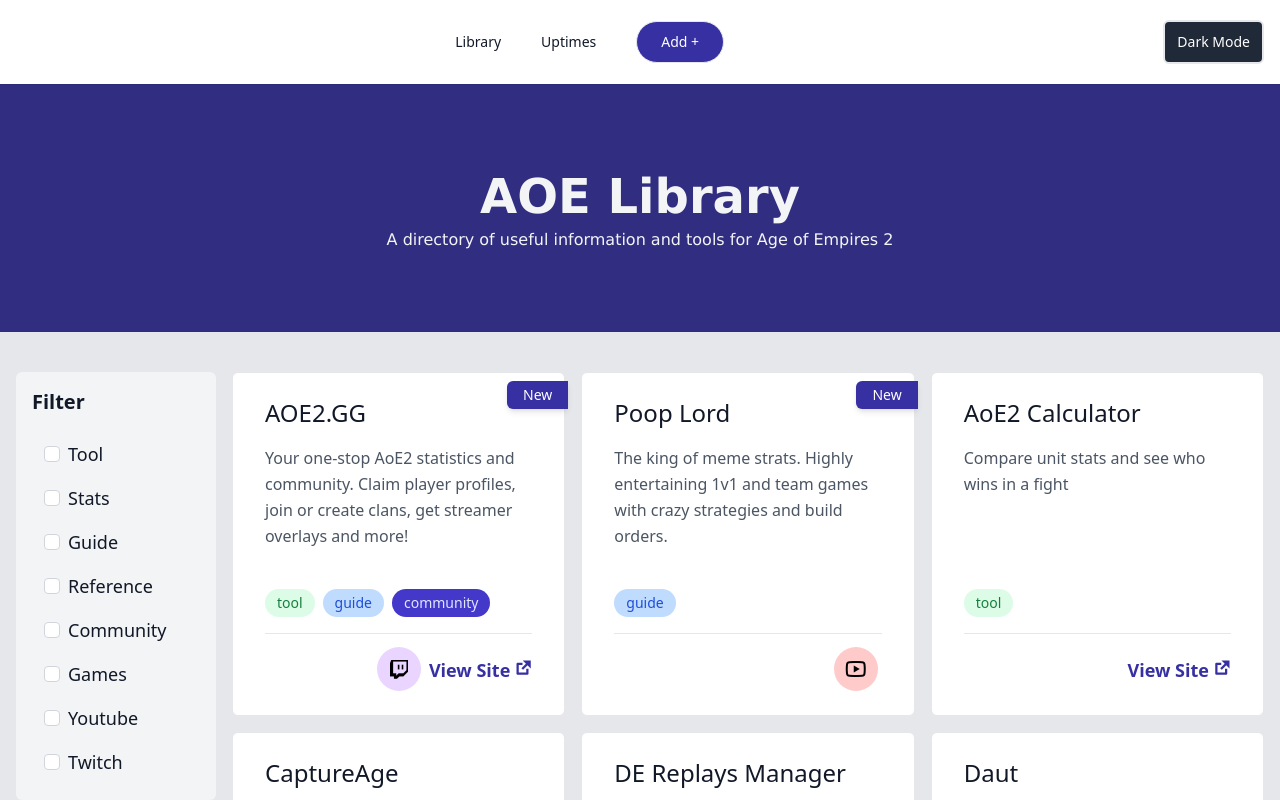
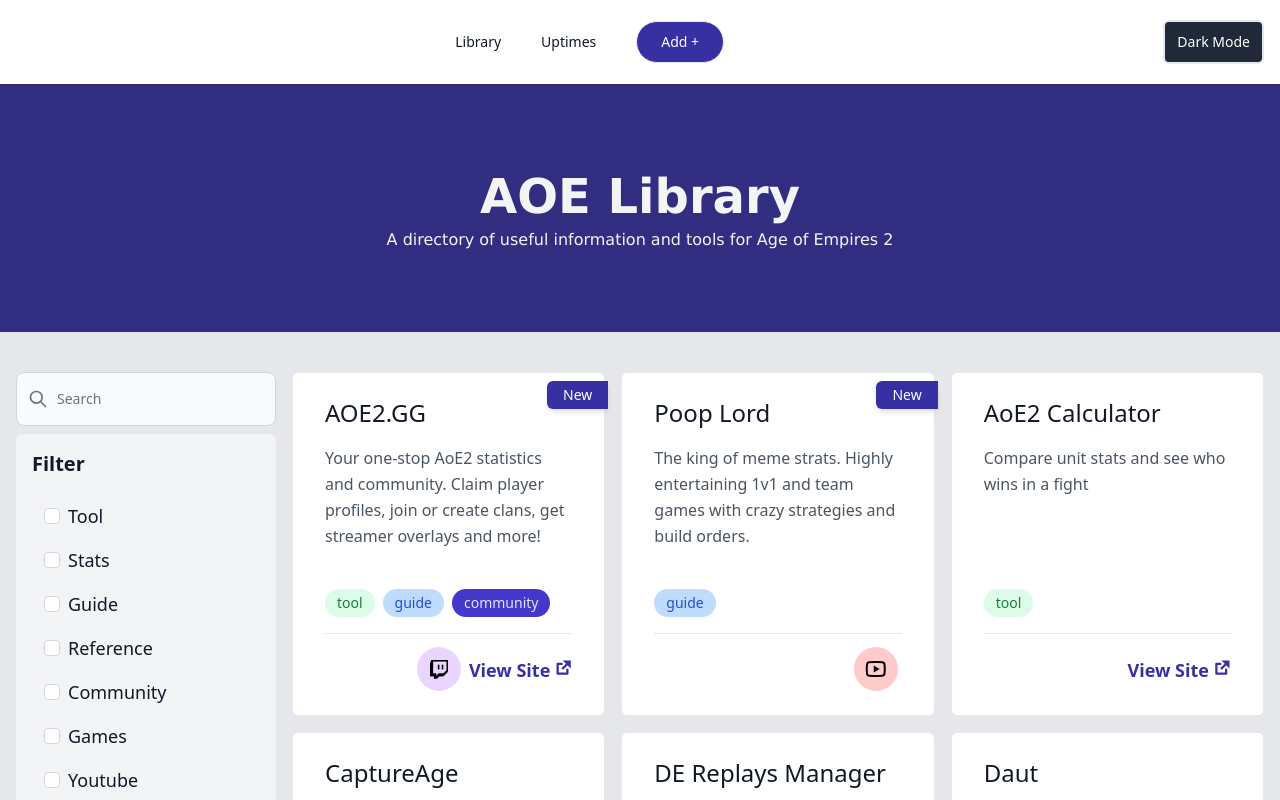
Before and after one commit to collinstommy/aoe-library, a SvelteKit app: page / in a window 1280 px wide. Shown: the top 800 px of the page. Built offline with nearby package versions, Linux system fonts and the light colour scheme.

Commit message:
Search (#12)
* colors on filters

* style updates

* fuzzy search + remove votes

```diff
--- a/package.json
+++ b/package.json
@@ -32,7 +32,8 @@
 	"dependencies": {
 		"@tailwindcss/forms": "^0.5.3",
 		"@tailwindcss/ui": "^0.7.2",
-		"dayjs": "^1.10.4"
+		"dayjs": "^1.10.4",
+		"fuse.js": "^6.6.2"
 	},
 	"type": "module"
 }
--- a/src/components/Filters.svelte
+++ b/src/components/Filters.svelte
@@ -16,8 +16,8 @@
 	let show = true;
 </script>
 
-<aside
-	class="filters mb-4 flex w-full flex-col rounded-md border border-indigo-400 bg-gray-100 py-2 px-4 dark:border dark:border-gray-100 dark:bg-gray-800 md:m-0 md:mr-4 md:w-auto md:border-0 md:py-4"
+<div
+	class="filters mb-4 flex w-full flex-col rounded-md border border-indigo-400 bg-gray-100 py-2 px-4 dark:border dark:border-gray-100 dark:bg-gray-800 md:m-0 md:w-auto md:border-0 md:py-4"
 >
 	<div class="flex items-baseline justify-between">
 		<label class="flex md:pointer-events-none" for="showFilters">
@@ -89,7 +89,7 @@
 			{/each}
 		</div>
 	</div>
-</aside>
+</div>
 
 <style>
 	.label {
--- a/src/components/Library.svelte
+++ b/src/components/Library.svelte
@@ -1,6 +1,5 @@
 <script>
-	// import { paginate, LightPaginationNav, DarkPaginationNav } from 'svelte-paginate'
-	// import { onMount } from 'svelte';
+	import Fuse from 'fuse.js';
 	import Filters from './Filters.svelte';
 	import selectedFilters from '../stores/filters';
 	import Hero from './Hero.svelte';
@@ -9,6 +8,7 @@
 	import { getStartIndex, getEndIndex } from '../lib/usePagination';
 	import isNew from '$lib/isNew';
 	import darkMode from '../stores/darkMode';
+	import Search from './Search.svelte';
 
 	export let items;
 
@@ -18,18 +18,7 @@
 		isDark = value;
 	});
 
-	// TODO: fix pagination for dark mode
-
-	// const Pagination = isDark ? DarkPaginationNav : LightPaginationNav;
-
-	// import { voteEndpoint } from '../config/endpoints';
 	let activeFilters = [];
-
-	// onMount(async () => {
-	// 	// const res = await fetch(voteEndpoint);
-	// 	// votes = await res.json();
-	// 	// console.log({ votes });
-	// });
 
 	const unsubscribe = selectedFilters.subscribe((value) => {
 		activeFilters = value;
@@ -37,17 +26,6 @@
 
 	let currentPage = 0;
 	let pageSize = 12;
-
-	let votes = [];
-
-	const getVoteCount = (itemId) => (vote) => vote.resourceId === itemId;
-	const addVotes = (item) => {
-		const resource = votes.find(getVoteCount(item.id));
-		return {
-			...item,
-			voteCount: resource ? +resource.voteCount : 0
-		};
-	};
 
 	const setIsNew = (item) => {
 		return {
@@ -66,10 +44,11 @@
 		return 0;
 	};
 
+	let searchTerm = '';
+
 	const paginate = ({ items, pageSize, currentPage }) => {
 		const startIndex = getStartIndex(pageSize, currentPage);
 		const endIndex = getEndIndex(pageSize, currentPage, items.length);
-		console.log({ startIndex, endIndex });
 		return items.slice(startIndex, endIndex + 1);
 	};
 
@@ -77,7 +56,18 @@
 		currentPage = i;
 	};
 
-	$: selectedItems = sortItems(activeFilters, items).map(addVotes).map(setIsNew).sort(byDate);
+	$: searchAndSort = (items, activeFilters) => {
+		const sorted = sortItems(activeFilters, items);
+		if (!searchTerm) return sorted;
+		const fuse = new Fuse(sorted, {
+			keys: ['description', 'title'],
+			threshold: 0.3
+		});
+		const searched = fuse.search(searchTerm);
+		return searched.map(({ item }) => item);
+	};
+
+	$: selectedItems = searchAndSort(items, activeFilters).map(setIsNew).sort(byDate);
 
 	$: pages = Array.from({ length: Math.ceil(selectedItems.length / pageSize) });
 	$: paginatedItems = paginate({ items: selectedItems, pageSize, currentPage });
@@ -88,20 +78,12 @@
 		title="AOE Library"
 		description="A directory of useful information and tools for Age of Empires 2"
 	/>
-	<div
-		class="
-		main-container
-		flex
-		flex-col
-		items-start
-		p-3
-
-		md:flex-row
-		md:p-4
-		"
-	>
-		<Filters {setPage} />
-		<section class="grid flex-1 grid-cols-1 gap-4 lg:grid-cols-2 xl:grid-cols-3">
+	<div class="main-container flex w-full flex-col items-start p-3 md:flex-row md:p-4">
+		<aside class="w-full md:mr-4 md:w-auto">
+			<Search bind:searchTerm />
+			<Filters {setPage} />
+		</aside>
+		<section class="grid w-full flex-1 grid-cols-1 gap-4 lg:grid-cols-2 xl:grid-cols-3">
 			{#each paginatedItems as item (item.title)}
 				<Card {...item} />
 			{/each}
@@ -130,14 +112,6 @@
 				>
 			{/each}
 		</ul>
-		<!-- <Pagination
-			totalItems="{selectedItems.length}"
-			pageSize="{pageSize}"
-			currentPage="{currentPage}"
-			limit="{1}"
-			showStepOptions="{true}"
-			on:setPage="{(e) => currentPage = e.detail.page}"
-		/> -->
 	</div>
 </div>
 
--- /dev/null
+++ b/src/components/Search.svelte
@@ -0,0 +1,35 @@
+<script>
+	export let searchTerm = '';
+</script>
+
+<form class="mb-2 w-full">
+	<label for="default-search" class="sr-only mb-2 text-sm font-medium text-gray-900 dark:text-white"
+		>Search</label
+	>
+	<div class="relative">
+		<div class="pointer-events-none absolute inset-y-0 left-0 flex items-center pl-3">
+			<svg
+				aria-hidden="true"
+				class="h-5 w-5 text-gray-500 dark:text-gray-400"
+				fill="none"
+				stroke="currentColor"
+				viewBox="0 0 24 24"
+				xmlns="http://www.w3.org/2000/svg"
+				><path
+					stroke-linecap="round"
+					stroke-linejoin="round"
+					stroke-width="2"
+					d="M21 21l-6-6m2-5a7 7 0 11-14 0 7 7 0 0114 0z"
+				/>
+			</svg>
+		</div>
+		<input
+			type="search"
+			id="default-search"
+			class="block w-full rounded-lg border border-gray-300 bg-gray-50 p-4 pl-10 text-sm text-gray-900 focus:border-blue-500 focus:ring-blue-500 dark:border-gray-600 dark:bg-gray-700 dark:text-white dark:placeholder-gray-400 dark:focus:border-blue-500 dark:focus:ring-blue-500"
+			placeholder="Search"
+			required
+			bind:value={searchTerm}
+		/>
+	</div>
+</form>
```
Also changed, not shown: 2 other files (tests, documents, lock files or other folders).
